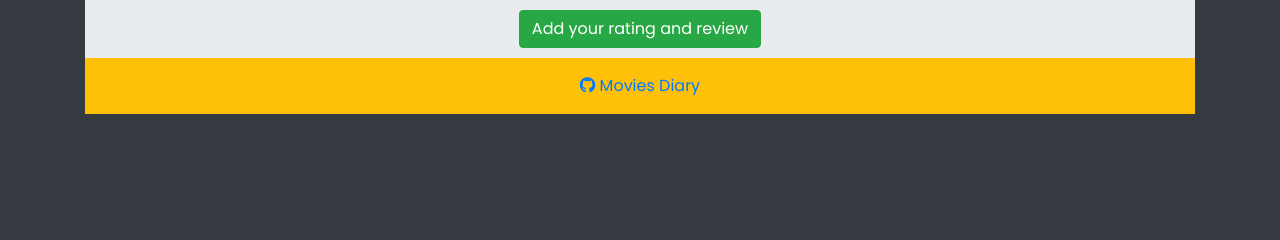
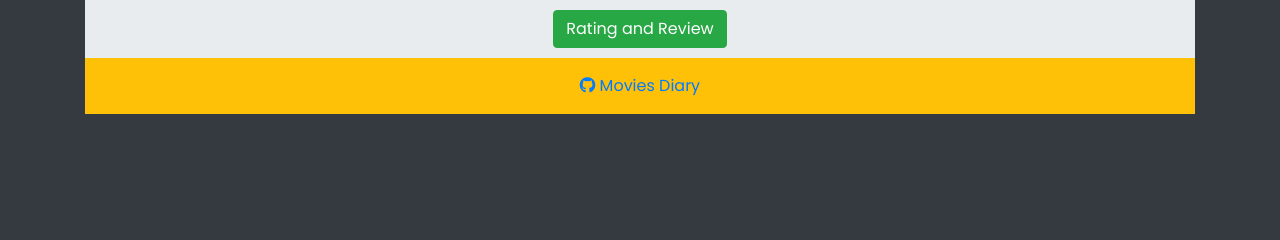
Before and after one commit to ivklisurova/custom-based-API-website, a Flask app: page /edit/1 in a window 1280 px wide. Shown: the part 195-435 px from the top of the page. Run offline with Flask 2, Linux system fonts and the light colour scheme; data that the repository does not hold is empty; some libraries are stand-ins or nearby versions; some web fonts are replaced.

Commit message:
fix the text of the RR button

```diff
--- a/templates/profile/edit-movie.html
+++ b/templates/profile/edit-movie.html
@@ -13,8 +13,7 @@
 
             {% include 'modals/update-movie-modal.html' %}
             <div class="update-movie-btn">
-                <a class="btn btn-success" href="#form" data-toggle="modal" data-target="#form">Add your rating and
-                    review</a>
+                <a class="btn btn-success" href="#form" data-toggle="modal" data-target="#form">Rating and Review</a>
             </div>
 
         </div>
```
